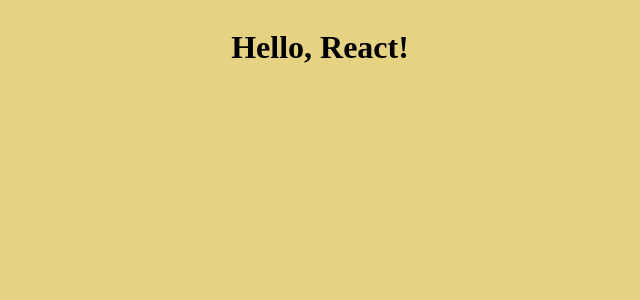
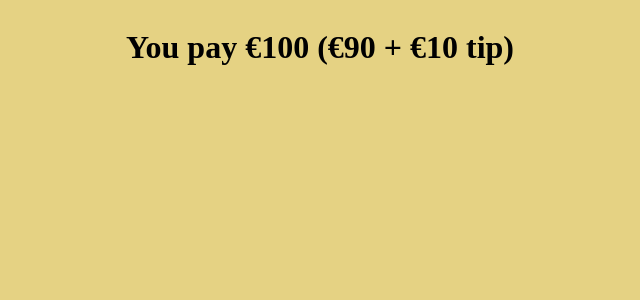
Before and after one commit to gabriele-andolina/tip-calculator, a React (Create React App) app: page / in a window 1280 px wide. Shown: the top 300 px of the page, without its empty margins (320-960 px from the left). Built offline with nearby package versions, Linux system fonts and the light colour scheme.

Commit message:
Components: Created GrandTotal with static text

```diff
--- a/src/App.js
+++ b/src/App.js
@@ -1,5 +1,9 @@
 import "./style.css";
 
 export default function App() {
-    return <h1>Hello, React!</h1>;
+    return <GrandTotal></GrandTotal>;
 }
+
+function GrandTotal() {
+    return <h1>You pay €100 (€90 + €10 tip)</h1>;
+}
```
